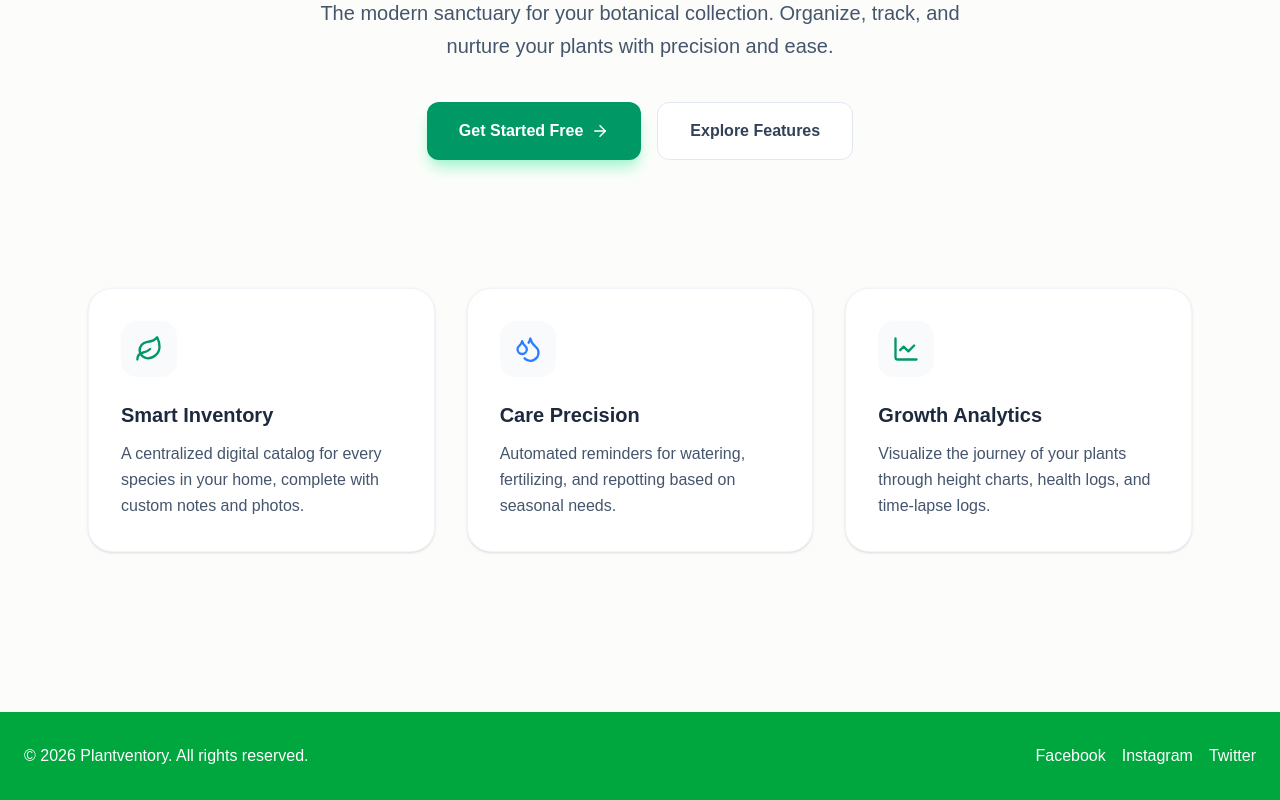
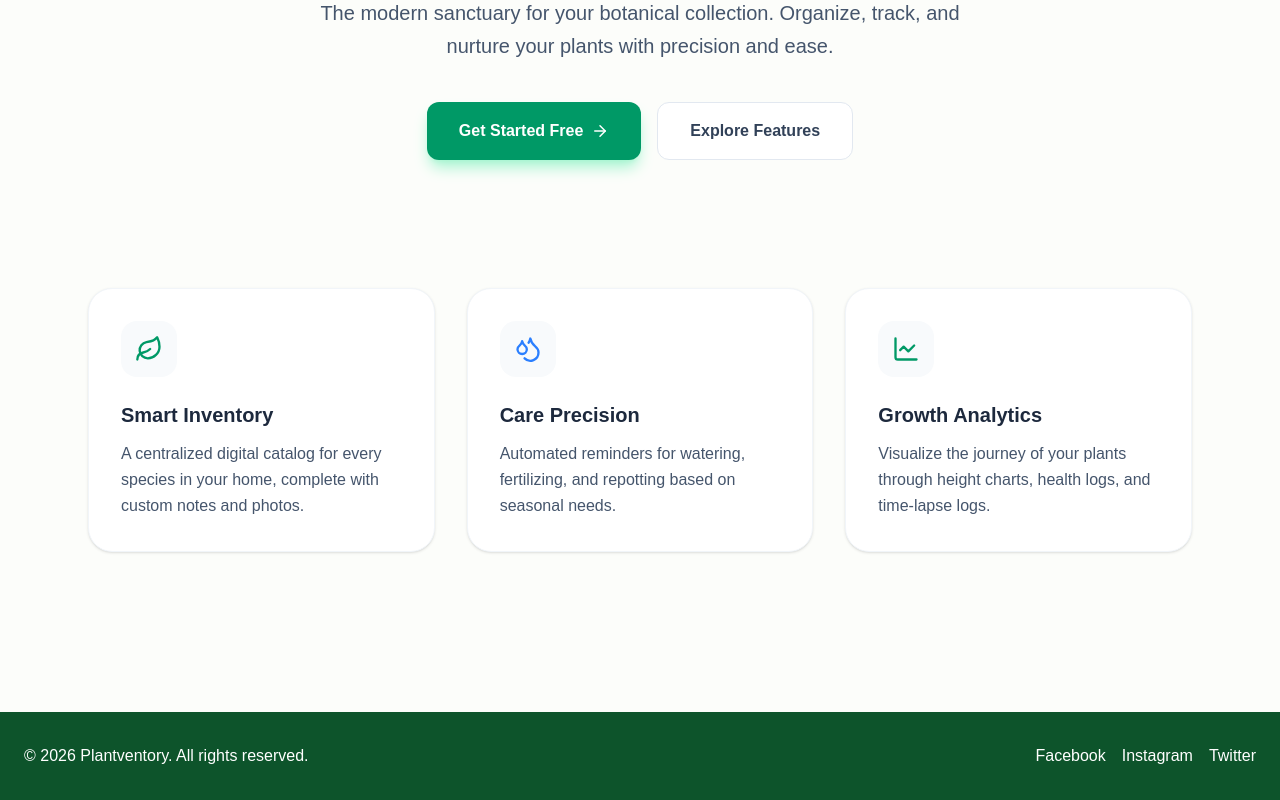
Before and after one commit to yasarahasini/plant-ventory, a Next.js app in the folder frontend/: page / in a window 1280 px wide. Shown: the part 347-1147 px from the top of the page. Built offline with nearby package versions, Linux system fonts and the light colour scheme.

Commit message:
update footer

```diff
--- a/frontend/app/components/footer.tsx
+++ b/frontend/app/components/footer.tsx
@@ -2,7 +2,7 @@ import React from 'react'
 
 const Footer = () => {
   return (
-    <footer className="bg-green-600 text-white mt-16">
+    <footer className="bg-green-900 text-white mt-16">
       <div className="max-w-7xl mx-auto px-6 py-8 flex flex-col md:flex-row justify-between items-center">
         <p>© 2026 Plantventory. All rights reserved.</p>
         <div className="flex space-x-4 mt-4 md:mt-0">
```
Also changed, not shown: 1 other file (tests, documents, lock files or other folders).
